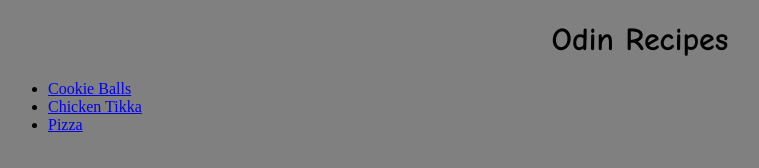
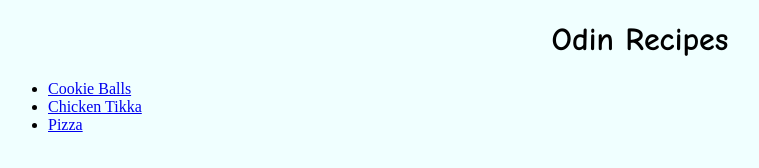
Before and after one commit to anshhhhhhh/odin-recipes, a plain HTML site: page index.html in a window 1280 px wide. Shown: the whole page, without its empty margins (0-759 px from the left). Drawn offline with Linux system fonts and the light colour scheme.

Commit message:
changed background color from grey to azure

```diff
--- a/recipes/style.css
+++ b/recipes/style.css
@@ -8,7 +8,7 @@ ul{
 }
 
 body{
-    background-color: gray;
+    background-color: azure;
 }
 
 img{
--- a/style.css
+++ b/style.css
@@ -8,5 +8,5 @@ ul{
 }
 
 body{
-    background-color: gray;
+    background-color: azure;
 }
```
